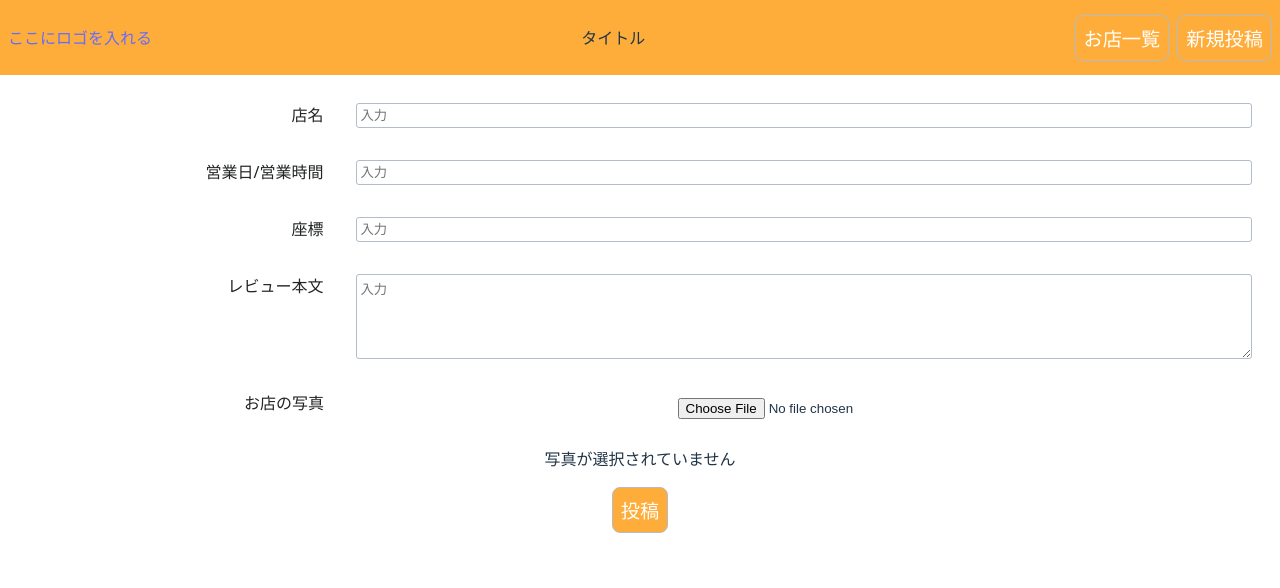
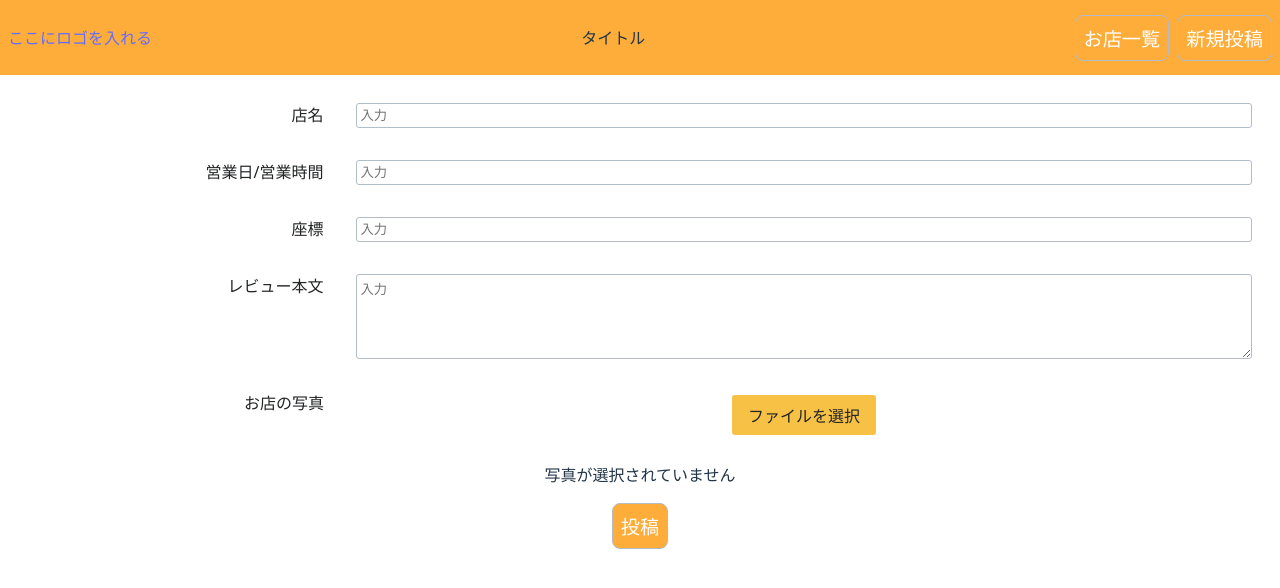
Before and after one commit to traP-jp/h25s_04, a Vue app in the folder client/: page /eatery/new in a window 1280 px wide. Shown: the top 588 px of the page. Built offline with nearby package versions, Linux system fonts and the light colour scheme.

Commit message:
fix: delete unnecessary class & improve photo input style

```diff
--- a/client/src/pages/AddStore.vue
+++ b/client/src/pages/AddStore.vue
@@ -7,6 +7,7 @@ const description = ref('')
 const address = ref('')
 const reviewContent = ref('')
 const storePhoto = ref<File | null>(null)
+const fileInputRef = ref<HTMLInputElement | null>(null)
 
 const handleFileChange = (event: Event) => {
   const target = event.target as HTMLInputElement
@@ -68,15 +69,19 @@ const previewUrl = computed(() => {
         ></textarea>
       </div>
       <div :class="$style.inputGroup">
-        <label for="storePhoto">お店の写真</label>
+        <label :class="$style.infoLabel" for="storePhoto">お店の写真</label>
         <div>
           <input
             id="storePhoto"
-            :class="$style.fileInput"
+            ref="fileInputRef"
+            :class="$style.hiddenFileInput"
             type="file"
             accept="image/*"
             @change="handleFileChange"
           />
+          <button type="button" :class="$style.customFileButton" @click="fileInputRef?.click()">
+            ファイルを選択
+          </button>
         </div>
       </div>
       <div v-if="previewUrl" :class="$style.previewContainer">
@@ -100,12 +105,13 @@ const previewUrl = computed(() => {
   display: flex;
   flex-direction: column;
   background-color: $color-background;
-  gap: 16px;
+  gap: 1rem;
 }
 .inputGroup {
   display: flex;
+  flex-direction: row;
   justify-content: center;
-  gap: 16px;
+  gap: 1rem;
   width: 100%;
 
   & > * {
@@ -127,6 +133,21 @@ const previewUrl = computed(() => {
     padding: 4px;
   }
 }
+.hiddenFileInput {
+  display: none;
+}
+.customFileButton {
+  background-color: $color-primary;
+  color: $color-text;
+  border: none;
+  border-radius: 3px;
+  padding: 0.5rem 1rem;
+  cursor: pointer;
+  font-size: 16px;
+}
+.customFileButton:hover {
+  background-color: $color-primary;
+}
 .input {
   color: $color-text;
   background-color: $color-background;
@@ -135,6 +156,11 @@ const previewUrl = computed(() => {
   gap: 1rem;
   width: 200px;
   align-items: center;
+}
+.fileInput {
+  border: 1px solid $color-secondary;
+  border-radius: 3px;
+  width: 200px;
 }
 
 .previewContainer {
```
